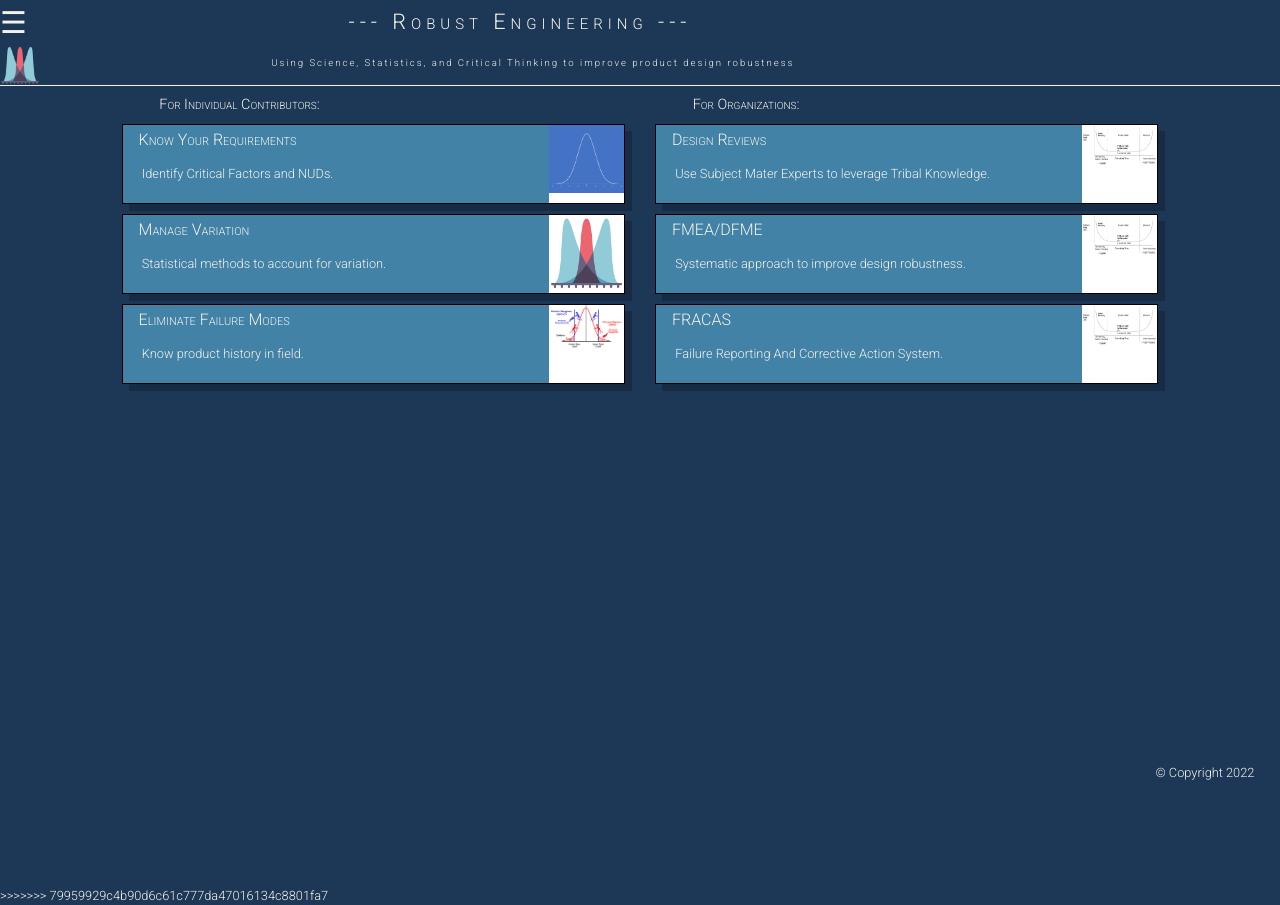
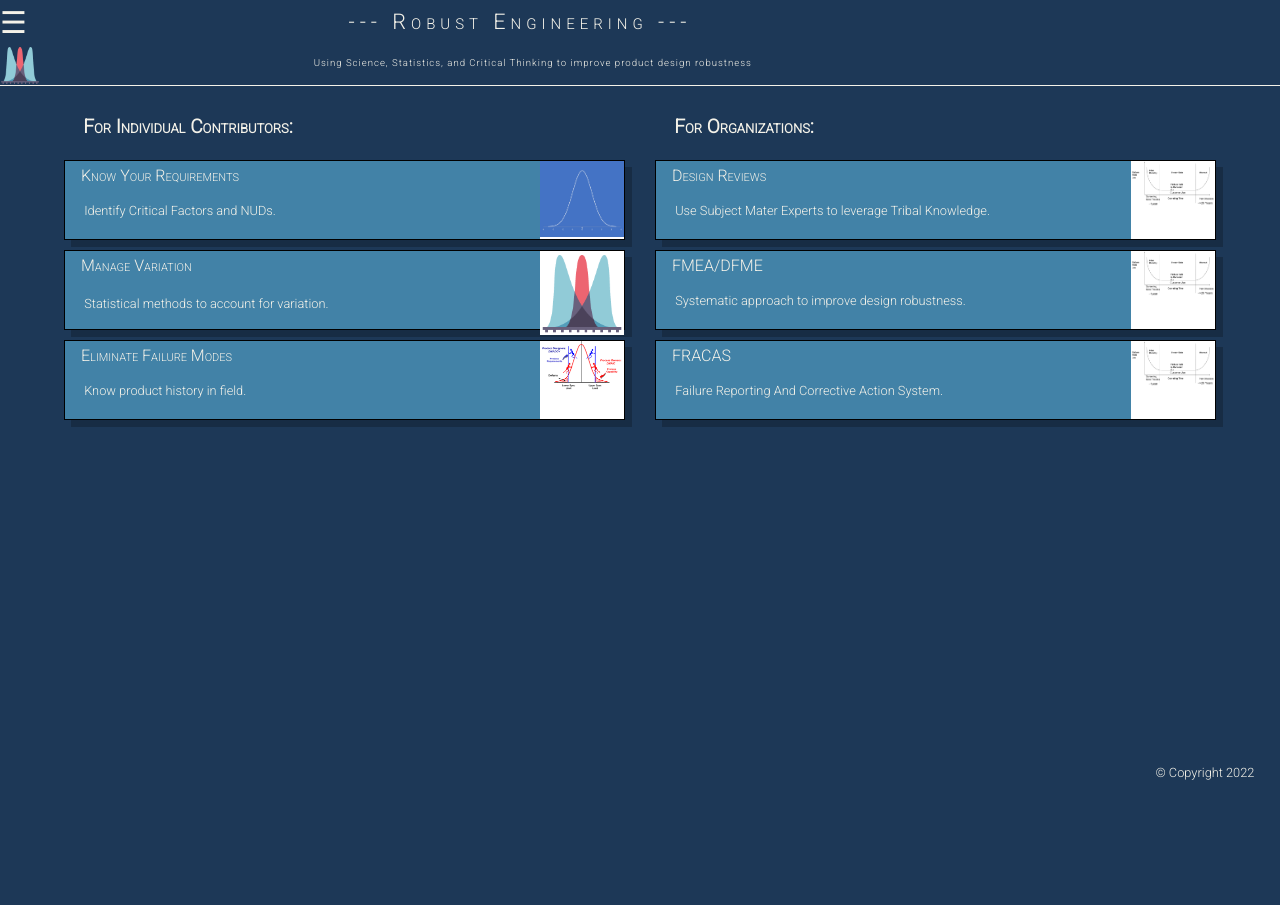
Before and after one commit to pnw-engineering/robust-engineering---old, a PHP site: page /dist/start.html in a window 1280 px wide. After the commit the page ends 780 px from the top, so only its background shows below. Run offline with PHP 8.4, Linux system fonts and the light colour scheme; some libraries are stand-ins or nearby versions.

Commit message:
Work on fromatting speech page

```diff
--- a/dist/css/main.css
+++ b/dist/css/main.css
@@ -242,21 +245,25 @@ body__item__heading {
 .grid-body {
   width: 90%;
   display: grid;
-  grid-template-columns: repeat(auto-fit, minmax(250px, 1fr));
+  grid-template-columns: repeat(auto-fit, minmax(30em, 1fr));
   grid-gap: 10px;
-  margin: auto;
+  margin: 0 auto;
 }
 
 .grid-item {
   display: block;
 }
 .grid-item__title {
-  width: 85%;
-  font-size: 150%;
+  width: 100%;
+  font-size: 200%;
+  font-weight: bold;
   font-variant: small-caps;
-  padding-bottom: 10px;
+  padding-bottom: 2px;
   padding-top: 10px;
-  margin: auto;
+  margin: 1em;
+}
+.grid-item p {
+  font-size: 120%;
 }
 
 .topic {
@@ -429,7 +457,7 @@ body__item__heading {
   }
 
   .grid-body {
-    width: 90%;
+    width: 100%;
     grid-gap: 30px;
   }
 
@@ -458,12 +486,9 @@ body__item__heading {
   display: grid;
   grid-template-columns: 40px 75vw 1fr;
   border-bottom: 1px solid #f4f2e9;
-  position: -webkit-sticky;
-  position: sticky;
-  overflow: hidden;
   color: #f4f2e9;
   font-size: 24px;
-  letter-spacing: 2px;
+  letter-spacing: 5px;
 }
 .header__title {
   grid-area: 1/2;
@@ -479,9 +504,10 @@ body__item__heading {
   padding-left: 2rem;
   text-align: center;
   font-size: 40%;
+  letter-spacing: 1px;
 }
 .header__image {
-  grid-area: 2/1/span 1/span 1;
+  grid-area: 2/1;
   width: 100%;
   max-height: 100%;
 }
--- a/dist/js/main.js
+++ b/dist/js/main.js
@@ -27,72 +27,38 @@ function toggleMenu() {
 }
 
 function clearBody() {
-  // const topics = document.getElementsByClassName("topic");
-  // for (var i = 0; topics[i]; i++) {
-  //   topics[i].style.display = "none";
-  // }
-  // const element = document.getElementsByClassName("grid-item__title");
-  // for (var i = 0; element[i]; i++) {
-  //   element[i].style.display = "none";
-  // }
   document.getElementById("gb1").style.display = "none";
 }
 
 function restoreBody() {
-  // const topics = document.getElementsByClassName("topic");
-  // for (var i = 0; topics[i]; i++) {
-  //   topics[i].style.border = "1px solid";
-  //   topics[i].style.display = "block";
-  // }
-  // const heads = document.getElementsByClassName("topic__heading");
-  // for (var i = 0; heads[i]; i++) {
-  //   heads[i].style.display = "flex";
-  // }
-  // const sb = document.getElementsByClassName("topic__soundbite");
-  // for (var i = 0; sb[i]; i++) {
-  //   sb[i].style.display = "flex";
-  // }
-  // const img = document.getElementsByClassName("topic__img");
-  // for (var i = 0; img[i]; i++) {
-  //   img[i].style.display = "block";
-  // }
-  // const element = document.getElementsByClassName("grid-item__title");
-  // for (var i = 0; element[i]; i++) {
-  //   element[i].style.display = "block";
-  // }
   document.getElementById("gb1").style.display = "grid";
 }
 
 function showSpeech(s) {
   clearBody();
-  document.getElementById("sp").style.display = "grid";
-  // fetch("/dist/"+s+".html")
+  document.getElementById("sp").style.display = "flex";
   fetch(s+".html")
     .then((response) => response.text())
     .then((text) => (document.getElementById("sp").innerHTML = text));
-  // document.getElementById("b1").innerHTML = text;
 }
 
 function endSpeech() {
   restoreBody();
   document.getElementById("sp").style.display = "none";
-  // document.getElementById("s1").style.display = "none";
   speech = document.getElementsByClassName("ElSpeech");
   for (var i = 0; speech[i]; i++) {
     topics[i].style.display = "none";
   }
-
-  document.getElementById("b2").style.display = "none";
 }
 
-function toggleSpeech() {
-  var x = document.getElementById("s1");
-  if (x.style.display === "none") {
-    x.style.display = "inline-block";
-  } else {
-    x.style.display = "none";
-  }
-}
+// function toggleSpeech() {
+//   var x = document.getElementById("s1");
+//   if (x.style.display === "none") {
+//     x.style.display = "inline-block";
+//   } else {
+//     x.style.display = "none";
+//   }
+// }
 
 function toggleNav() {
   if (document.getElementById("mySidenav").style.width != "8em") {
--- a/dist/start.html
+++ b/dist/start.html
@@ -7,8 +7,7 @@
     <meta http-equiv="X-UA-Compatible" content="ie=edge">
     <link rel="preconnect" href="https://fonts.googleapis.com">
     <link rel="preconnect" href="https://fonts.gstatic.com" crossorigin>
-        <link
-            href="https://fonts.googleapis.com/css2?family=Montserrat:wght@100&&family=Roboto:wght@300&display=swap"
+    <link href="https://fonts.googleapis.com/css2?family=Montserrat:wght@100&&family=Roboto:wght@300&display=swap"
         rel="stylesheet">
     <script src="https://kit.fontawesome.com/a076d05399.js" crossorigin="anonymous"></script>
     <link rel="stylesheet" href="css/main.css">
@@ -42,7 +41,8 @@
             <a href="#">???</a>
         </div>
         <div class="mainbody">
-            <div class="speech" id="sp"></div>
+            <!-- <div class="speech" id="sp"></div> -->
+            <div id="sp"></div>
             <div class="grid-body" id="gb1">
                 <div class="grid-item">
                     <div class="grid-item__title">
@@ -116,5 +116,4 @@
 <footer>&copy; Copyright 2022</footer>
 
 <script src="https://kit.fontawesome.com/6d2ea823d0.js"></script>
->>>>>>> 79959929c4b90d6c61c777da47016134c8801fa7
 <script src="js/main.js"></script>
--- a/scss/_elevator.scss
+++ b/scss/_elevator.scss
@@ -1,10 +1,11 @@
 .grid-body {
     width: 90%;
+    // height:100%;
     display: grid;
-    grid-template-columns: repeat(auto-fit, minmax(250px, 1fr));
+    grid-template-columns: repeat(auto-fit, minmax(30em, 1fr));
     grid-gap: 10px;
     // font-size: 1rem;
-    margin: auto;
+    margin: 0 auto;
     // background-color: dodgerblue;
 }
 
@@ -14,14 +15,20 @@
     // background-color: beige;
 
     &__title {
-        width: 85%;
-        font-size: 150%;
+        width: 100%;
+        font-size: 200%;
+        font-weight: bold;
         font-variant: small-caps;
-        padding-bottom: 10px;
+        padding-bottom: 2px;
         padding-top: 10px;
-        margin: auto;
+        margin: 1em;
+        ;
         // background-color: aqua;
         // border-bottom: 1px;
+    }
+
+    p {
+        font-size: 120%;
     }
 }
 
--- a/scss/_glossary.scss
+++ b/scss/_glossary.scss
@@ -1,20 +1,28 @@
 .GridContainer {
     display: grid;
-    grid-template-columns: repeat(auto-fit, minmax(300px, 1fr));
-    grid-gap: 10px;
-    width: 80%;
+    // grid-template-columns: repeat(auto-fit, minmax(300px, 1fr));
+    grid-template-columns: repeat(auto-fit, minmax(30em, 1fr));
+    grid-gap: 50px;
+    // width: 100%;
     padding-top: 20px;
-    margin: auto;
+    margin: 0 auto;
     // background-color: dodgerblue;
 }
 
 .GridElement {
     display: flex;
-    font-size: 16px;
-    // border: 1px solid;
+    // font-size: 100%;
+    // background-color: dodgerblue;
+
+    p {
+        font-size: 1rem;
+        // border: 1px solid red;
+    }
 
     summary {
         font-size: 150%;
+        padding-bottom: 5px;
+        border-bottom: 1px solid;
         // background-color: dodgerblue;
     }
 
@@ -27,8 +35,9 @@
         font-weight: bold;
         padding-bottom: 1px;
     }
-    dd{
-        font-size:110%;
+
+    dd {
+        font-size: 110%;
         padding-bottom: 5px;
         padding-left: 2em;
         // background-color: cornflowerblue;
--- a/scss/_responsive.scss
+++ b/scss/_responsive.scss
@@ -57,7 +57,7 @@
 
 
   .grid-body {
-    width: 90%;
+    width: 100%;
     grid-gap: 30px // grid-template-columns: repeat(auto-fit, minmax(480px, 1fr));
       // background-color: blue;
   }
--- a/scss/main.scss
+++ b/scss/main.scss
@@ -10,12 +10,12 @@
   display: grid;
   grid-template-columns: 40px 75vw 1fr;
   border-bottom: 1px solid $text-color;
-  position: sticky;
+  // position: sticky;
   // padding: 1em;
-  overflow: hidden;
+  // overflow: hidden;
   color: $text-color;
   font-size: 24px;
-  letter-spacing: 2px;
+  letter-spacing: 5px;
   // background-color: aqua;
 
   &__title {
@@ -34,11 +34,13 @@
     padding-left: 2rem;
     text-align: center;
     font-size: 40%;
+    letter-spacing: 1px;
     // background-color:aqua;
   }
 
   &__image {
-    grid-area: 2 / 1 / span 1 / span 1;
+    // grid-area: 2 / 1 / span 1 / span 1;
+    grid-area: 2 / 1;
     width: 100%;
     max-height: 100%;
     // padding-top: 2rem;
@@ -48,11 +50,12 @@
 
 .body {
   font-family: "Roboto", sans-serif;
-  // font-family: 'Montserrat', sans-serif;
-  // font-family: 'Montserrat';;
   background-color: $primary-color;
   color: $text-color;
   // background-color: dodgerblue;
+  height: 100vh;
+  // position: sticky;
+  // overflow: hidden;
 
   main {
     h1 {
@@ -68,17 +71,22 @@
 
 .column_layout {
   // font-size: 100%;
+  display: grid;
   line-height: 1.25;
-  display: grid;
   grid-template-columns: 0 1fr;
   // background-color: dodgerblue;
 
   .mainbody {
-    display: flexbox;
+    // display: grid;
     grid-area: 1 / 2;
+    // max-height:70%
     // max-width: 95%;
     margin: 0 auto;
     // border: 1px solid red;
+    // background-color: dodgerblue;
+    h1{
+      font-size: 180%;
+    }
   }
 
   details {
```
Also changed, not shown: other parts of dist/css/main.css (+40 -13 lines), other parts of scss/_elevator.scss (+51 -10 lines), dist/es1.html (+60 -8 lines), 1 other file. Lines whose indentation alone changed are shown as unchanged.
